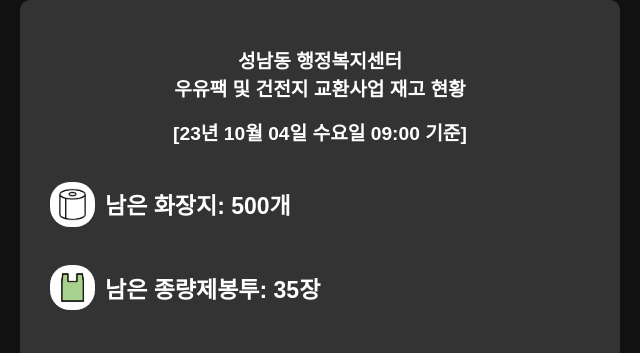
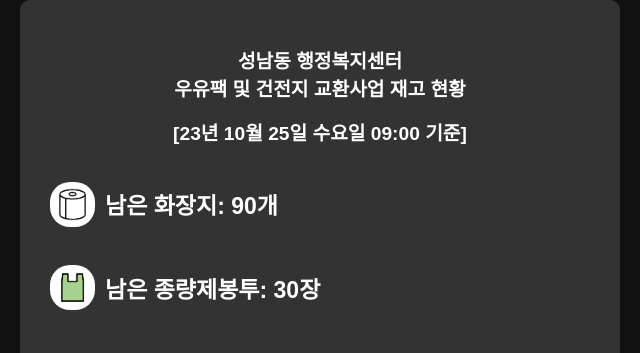
Before and after one commit to jaehyundev/RecyclingWebSite, a plain HTML site: page index.html in a window 1280 px wide. Shown: the top 353 px of the page, 320-960 px from the left. Drawn offline with Linux system fonts and the light colour scheme; a web font is replaced by a local one.

Commit message:
Update index.html

```diff
--- a/index.html
+++ b/index.html
@@ -101,16 +101,16 @@
 <body>
     <div class="container">
         <h2>성남동 행정복지센터<br>우유팩 및 건전지 교환사업 재고 현황</h2>
-        <h2>[23년 10월 04일 수요일 09:00 기준]</h2> <!-- 1. 날짜 수정 -->
+        <h2>[23년 10월 25일 수요일 09:00 기준]</h2> <!-- 1. 날짜 수정 -->
         <span class="item-container"></span>
         <div id="inventory">
             <div class="item-container">
                 <img src="화장지.png" alt="화장지" class="item-image">
-                <p><span id="text"> 남은 화장지: 500개</span></p> <!-- 2. 화장지 재고 수정 -->
+                <p><span id="text"> 남은 화장지: 90개</span></p> <!-- 2. 화장지 재고 수정 -->
             </div>
             <div class="item-container">
                 <img src="종량제봉투.png" alt="종량제봉투" class="item-image">
-                <p><span id="text"> 남은 종량제봉투: 35장</span></p> <!-- 3. 종량제 재고 수정 -->
+                <p><span id="text"> 남은 종량제봉투: 30장</span></p> <!-- 3. 종량제 재고 수정 -->
             </div>
             <span class="item-container"></span>
         </div>
```
